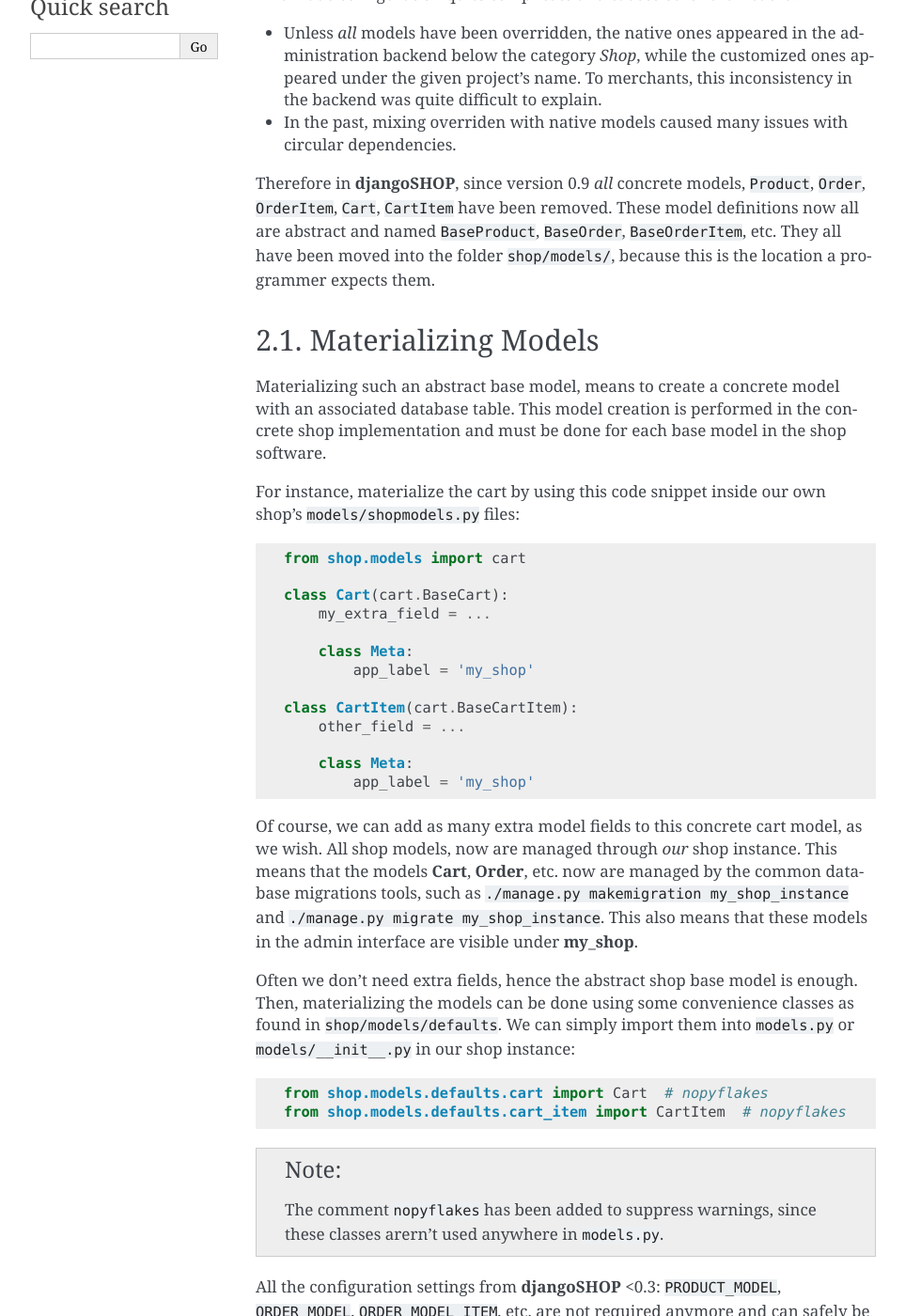
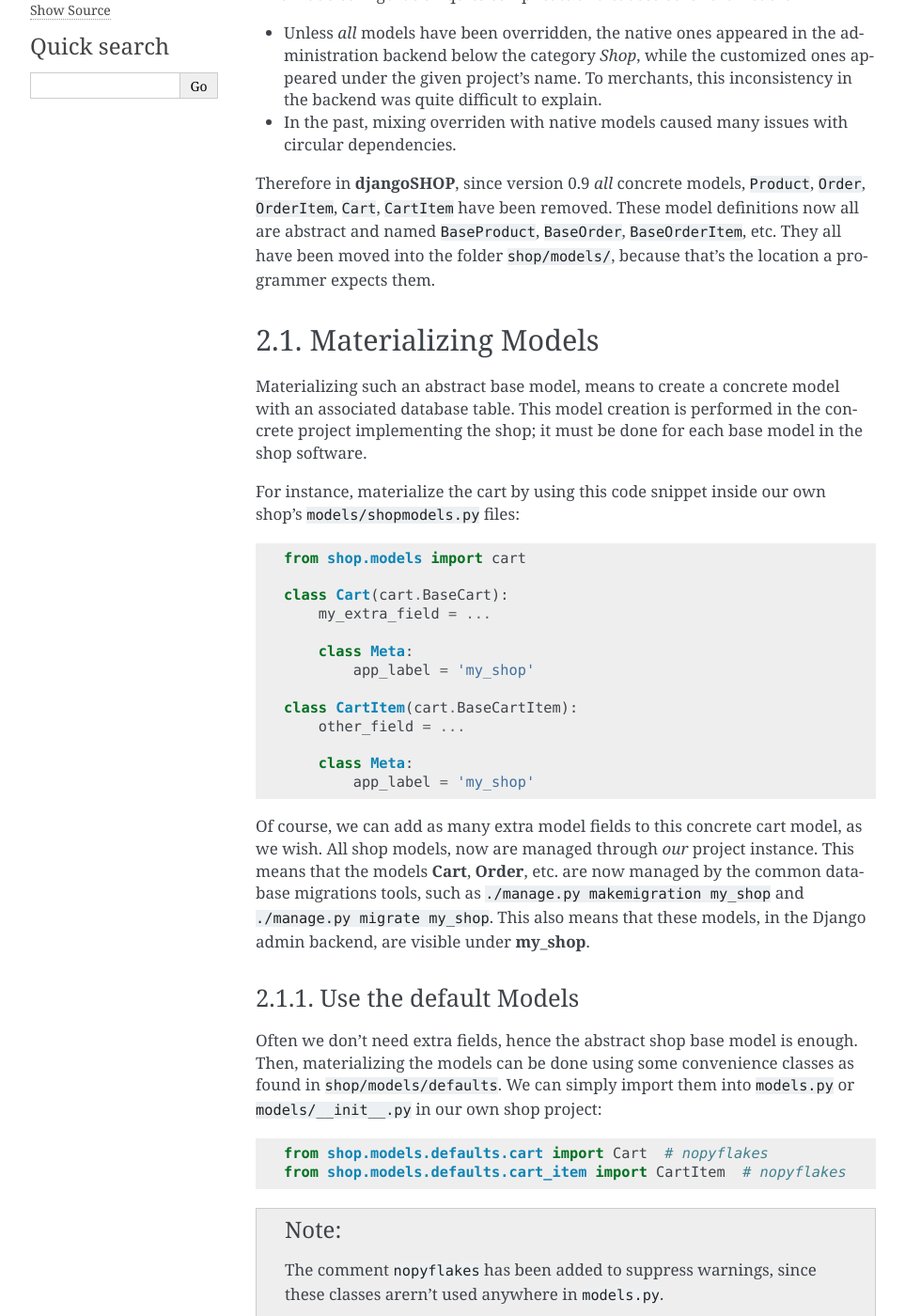
Before and after one commit to zootopia106/django-shop, a Sphinx documentation site: the page built from docs/reference/deferred-models.rst, in a window 1280 px wide and 1400 px high, scrolled down 381 px. Shown: the whole window at 94% size, without its empty margins (148-1111 px from the left). Built offline with Sphinx 7.4.7, drawn with Linux system fonts in a browser that asks for light colours; some of the changed text lies outside the part shown.

Commit message:
updated docs

```diff
--- a/docs/reference/deferred-models.rst
+++ b/docs/reference/deferred-models.rst
@@ -24,15 +24,15 @@
 Therefore in **djangoSHOP**, since version 0.9 *all* concrete models, ``Product``, ``Order``,
 ``OrderItem``, ``Cart``, ``CartItem`` have been removed. These model definitions now all are
 abstract and named ``BaseProduct``, ``BaseOrder``, ``BaseOrderItem``, etc. They all have been moved
-into the folder ``shop/models/``, because this is the location a programmer expects them.
+into the folder ``shop/models/``, because that's the location a programmer expects them.
 
 
 Materializing Models
 ====================
 
 Materializing such an abstract base model, means to create a concrete model with an associated
-database table. This model creation is performed in the concrete shop implementation and must be
-done for each base model in the shop software.
+database table. This model creation is performed in the concrete project implementing the shop;
+it must be done for each base model in the shop software.
 
 For instance, materialize the cart by using this code snippet inside our own shop's
 ``models/shopmodels.py`` files:
@@ -54,15 +54,19 @@
 	        app_label = 'my_shop'
 
 Of course, we can add as many extra model fields to this concrete cart model, as we wish.
-All shop models, now are managed through *our* shop instance. This means that the models **Cart**,
-**Order**, etc. now are managed by the common database migrations tools, such as
-``./manage.py makemigration my_shop_instance`` and ``./manage.py migrate my_shop_instance``. This
-also means that these models in the admin interface are visible under **my_shop**.
+All shop models, now are managed through *our* project instance. This means that the models
+**Cart**, **Order**, etc. are now managed by the common database migrations tools, such as
+``./manage.py makemigration my_shop`` and ``./manage.py migrate my_shop``. This
+also means that these models, in the Django admin backend, are visible under **my_shop**.
+
+
+Use the default Models
+----------------------
 
 Often we don't need extra fields, hence the abstract shop base model is enough. Then,
 materializing the models can be done using some convenience classes as found in
 ``shop/models/defaults``. We can simply import them into ``models.py`` or ``models/__init__.py`` in
-our shop instance:
+our own shop project:
 
 .. code-block:: python
 
@@ -72,7 +76,7 @@
 .. note:: The comment ``nopyflakes`` has been added to suppress warnings, since these classes
 		arern't used anywhere in ``models.py``.
 
-All the configuration settings from **djangoSHOP** <0.3: ``PRODUCT_MODEL``, ``ORDER_MODEL``,
+All the configuration settings from **djangoSHOP** <0.9: ``PRODUCT_MODEL``, ``ORDER_MODEL``,
 ``ORDER_MODEL_ITEM``, etc. are not required anymore and can safely be removed from our
 ``settings.py``.
 
--- a/docs/tutorial/intro.rst
+++ b/docs/tutorial/intro.rst
@@ -27,6 +26,7 @@
 Also ensure that these packages are installed using the favorite package manager of your operating
 system:
 
+* Python 2.7
 * Redis: http://redis.io/
 * SQLite: https://www.sqlite.org/
 * bower: http://bower.io/
@@ -93,3 +93,6 @@
 
 Now we have a working catalog list view, but since we havn't added any products to the database
 yet, we won't see any items on our page.
+
+
+.. _Django Tutorial: https://docs.djangoproject.com/en/stable/intro/tutorial01/
```
Also changed, not shown: other parts of docs/tutorial/intro.rst (+0 -1 lines).
